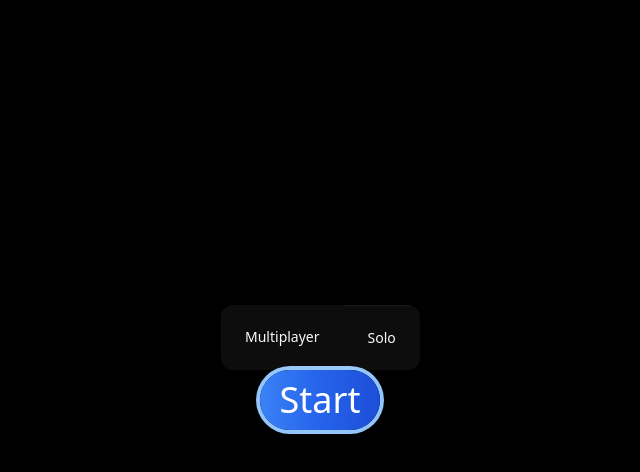
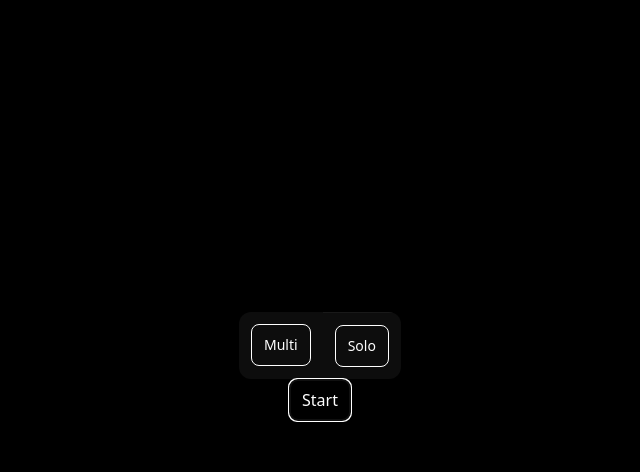
Before and after one commit to Mr-Jitesh9170/Tic-Tac-Toe, a React (Vite) app in the folder client/: page / in a window 1280 px wide. Both pictures are taken after a click on the button "Start". Shown: the top 472 px of the page, without its empty margins (320-960 px from the left). Built offline with nearby package versions, Linux system fonts and the light colour scheme; a web font is replaced by a local one.

Commit message:
working on ui of start page

```diff
--- a/client/package.json
+++ b/client/package.json
@@ -13,7 +13,8 @@
     "@headlessui/react": "^2.2.7",
     "react": "^19.1.0",
     "react-dom": "^19.1.0",
-    "react-router-dom": "^7.8.1"
+    "react-router-dom": "^7.8.1",
+    "socket.io-client": "^4.8.1"
   },
   "devDependencies": {
     "@eslint/js": "^9.25.0",
--- /dev/null
+++ b/client/src/hooks/socket.js
@@ -0,0 +1,9 @@
+import io from "socket.io-client";
+
+const socket = io("http://localhost:8080")
+
+const useSocket = () => {
+
+}
+
+export default useSocket
--- a/client/src/page/startGame.jsx
+++ b/client/src/page/startGame.jsx
@@ -4,7 +4,7 @@ const StartGame = () => {
     return (
         <div className="w-lvw h-lvh bg-black flex justify-center items-center">
             <Popover>
-                <PopoverButton className="text-white  bg-gradient-to-r from-blue-500 via-blue-600 to-blue-700 hover:bg-gradient-to-br focus:ring-4 focus:outline-none focus:ring-blue-300 dark:focus:ring-blue-800 font-medium rounded-full text-4xl px-5 py-2.5 text-center">
+                <PopoverButton className="text-white border-white border px-3 py-2 rounded-lg hover:text-gray-400 hover:border-gray-400">
                     Start
                 </PopoverButton>
                 <PopoverPanel
@@ -13,12 +13,12 @@ const StartGame = () => {
                     className="divide-y  flex divide-white/5 rounded-xl bg-white/5 text-sm/6 transition duration-200 ease-in-out [--anchor-gap:--spacing(5)] data-closed:-translate-y-1 data-closed:opacity-0"
                 >
                     <div className="p-3">
-                        <a className="block rounded-lg text-gray-50 px-3 py-2 transition hover:bg-white/5" href="#">
-                            Multiplayer
+                        <a className="text-white border-white border px-3 py-2 rounded-lg hover:text-gray-400 hover:border-gray-400 block" href="#">
+                            Multi
                         </a>
                     </div>
                     <div className="p-3">
-                        <a className="block rounded-lg px-3  text-gray-50 py-2 transition hover:bg-white/5" href="#">
+                        <a className="text-white border-white border px-3 py-2 rounded-lg hover:text-gray-400 hover:border-gray-400 block" href="#">
                             Solo
                         </a>
                     </div>
```
Also changed, not shown: 2 other files (tests, documents, lock files or other folders).
